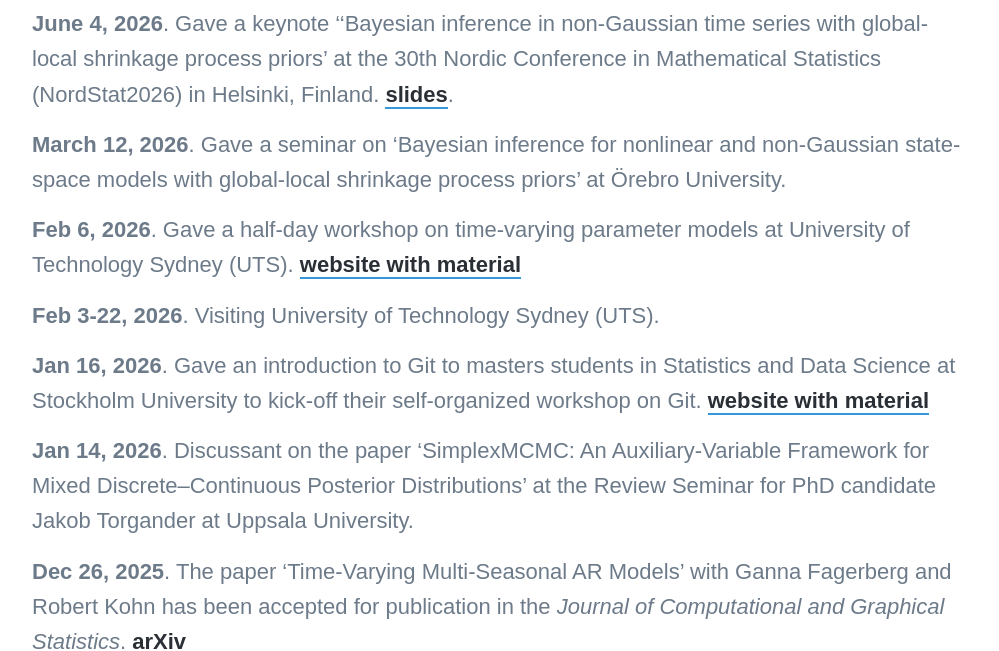
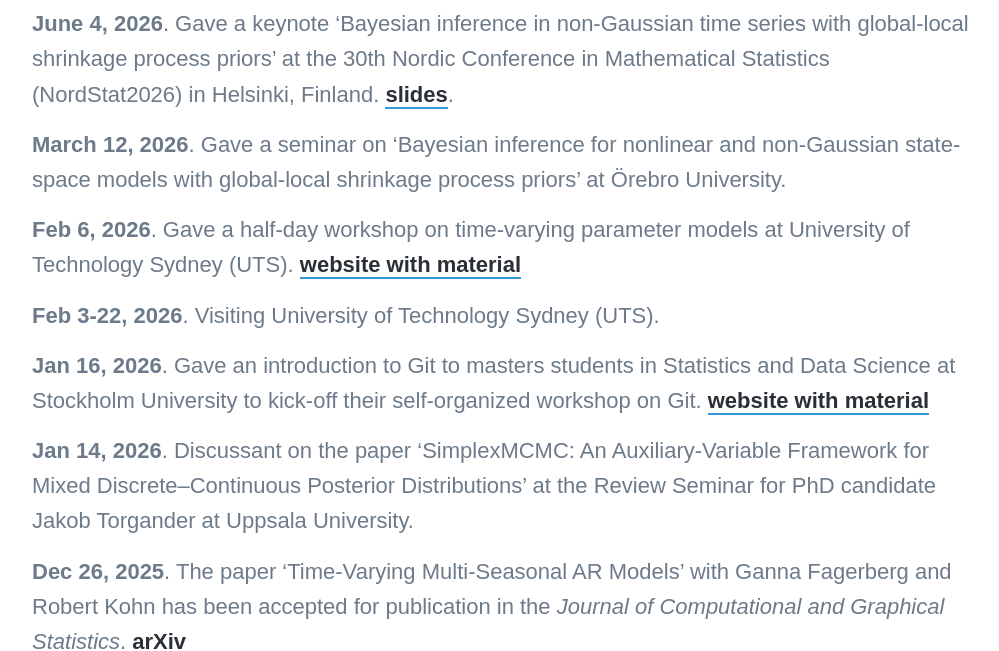
Before and after one commit to mattiasvillani/mattiasvillani.github.io, a Jekyll site: the page built from _pages/news.md, in a window 1280 px wide and 900 px high, scrolled down 359 px, cut to the strip 249-900 px from the top of the window. Shown: the whole strip, without its empty margins (138-1137 px from the left). Built offline with Jekyll 4.4.1, drawn with Linux system fonts in a browser that asks for light colours; nearby versions of some CDN libraries; some web fonts are replaced.

Commit message:
fixed typo

```diff
--- a/_pages/news.md
+++ b/_pages/news.md
@@ -5,7 +5,7 @@ description: News.
 featured_image: /images/linocut_newspaper.jpg
 ---
 
-**June 4, 2026**. Gave a keynote ''Bayesian inference in non-Gaussian time series with global-local shrinkage process priors' at the 30th Nordic Conference in Mathematical Statistics (NordStat2026) in Helsinki, Finland. [slides](https://mattiasvillani.com/seminars/nordstat2026).
+**June 4, 2026**. Gave a keynote 'Bayesian inference in non-Gaussian time series with global-local shrinkage process priors' at the 30th Nordic Conference in Mathematical Statistics (NordStat2026) in Helsinki, Finland. [slides](https://mattiasvillani.com/seminars/nordstat2026).
 
 **March 12, 2026**. Gave a seminar on 'Bayesian inference for nonlinear and non-Gaussian state-space models with global-local shrinkage process priors' at Örebro University.
 
```
